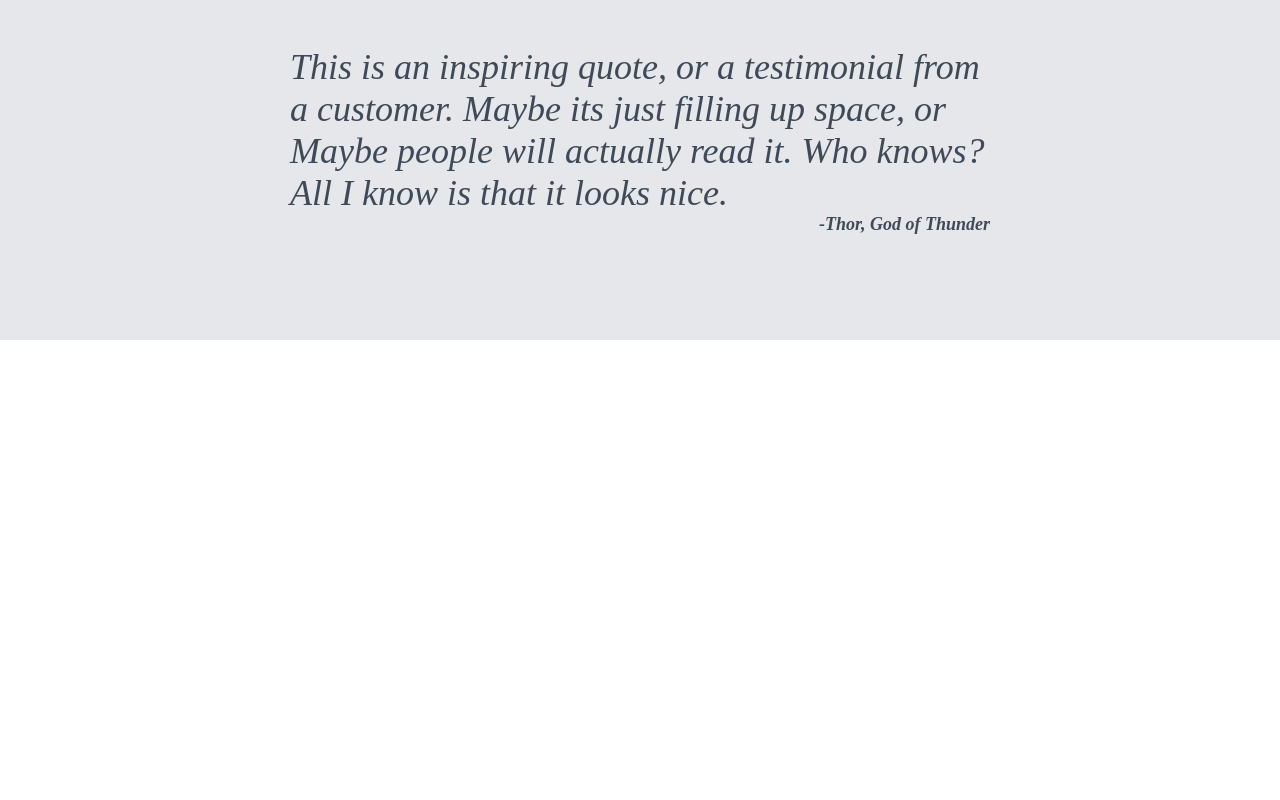
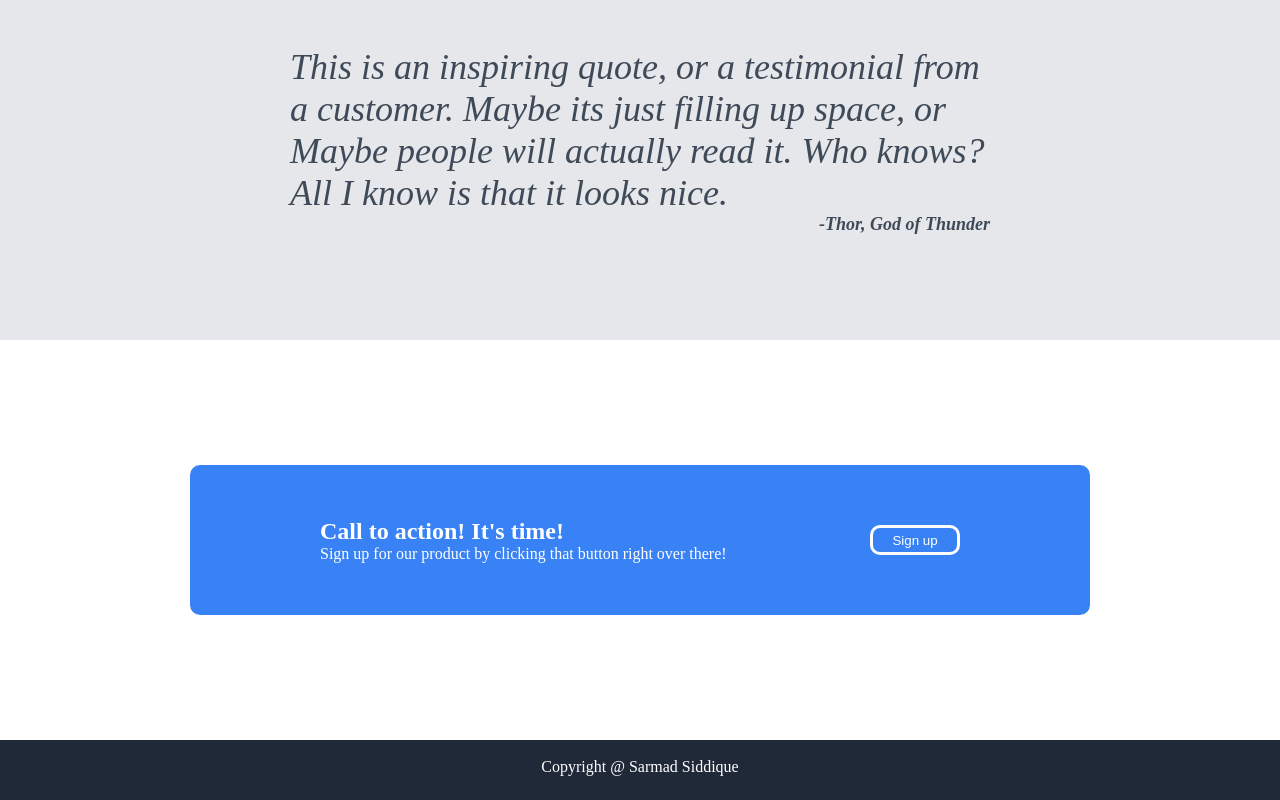
Before and after one commit to Sarmad-Siddique/Landing-page-template, a plain HTML site: page index.html in a window 1280 px wide. Shown: the part 1027-1827 px from the top of the page. Before the commit the page ends 1367 px from the top, so only its background shows below. Drawn offline with Linux system fonts and the light colour scheme.

Commit message:
Add call to action and footer to page

```diff
--- a/css/style.css
+++ b/css/style.css
@@ -49,6 +49,41 @@ nav {
     justify-content: center;
     align-items: center;
     color: #1F2937;
+}
+
+.action-container {
+    background-color: #FFF;
+    height: 400px;
+    display: flex;
+    justify-content: center;
+    align-items: center;
+}
+
+.action {
+    background-color: #3882F6;
+    height: 150px;
+    width: 900px;
+    display: flex;
+    justify-content: center;
+    align-items: center;
+    border-radius: 10px;
+    flex-wrap: wrap;
+}
+
+.message-container {
+    color: #FFF;
+    width: 550px;
+    justify-content: left;
+}
+
+button {
+    background-color: #3882F6;
+    border: 3px solid white;
+    color: white;
+    width: 90px;
+    height: 30px;
+    border-radius: 10px;
+
 }
 
 .quote {
@@ -124,6 +159,10 @@ img {
     height: auto;
 }
 
+button.hero-button {
+    border: 0px solid black;
+}
+
 #hero-text {
     font-size: 48px;
     font-weight: bolder;
@@ -136,3 +175,11 @@ img {
     color: #E5E7EB;
     margin-bottom: 8px;
 }
+
+footer {
+    background-color:#1F2937;
+    color: white;
+    text-align: center;
+
+    height: 60px;
+}
--- a/index.html
+++ b/index.html
@@ -32,7 +32,7 @@
                     This website has some smaller text that goes here,
                     its smaller font and less contrast color
                 </p>
-                <button>Log In</button>
+                <button class="hero-button">Sign up</button>
             </div>
             <div class="left">
                 <img src="img/placeholder.png" alt="This is a place holder for an image">
@@ -77,5 +77,31 @@
         </div>
     </div>
 
+    <div class="action-container">
+        <div class="action">
+            <div class="message-container">
+                <h2>
+                    Call to action! It's time!
+                </h2>
+                <p>
+                    Sign up for our product by clicking that button
+                    right over there!
+                </p>
+            </div>
+            <div class="button-container">
+                <button>
+                    Sign up
+                </button>
+            </div>
+        </div>
+    </div>
+
 </body>
+
+<footer>
+    <br>
+    <p>
+        Copyright @ Sarmad Siddique
+    </p>
+</footer>
 </html>
```
